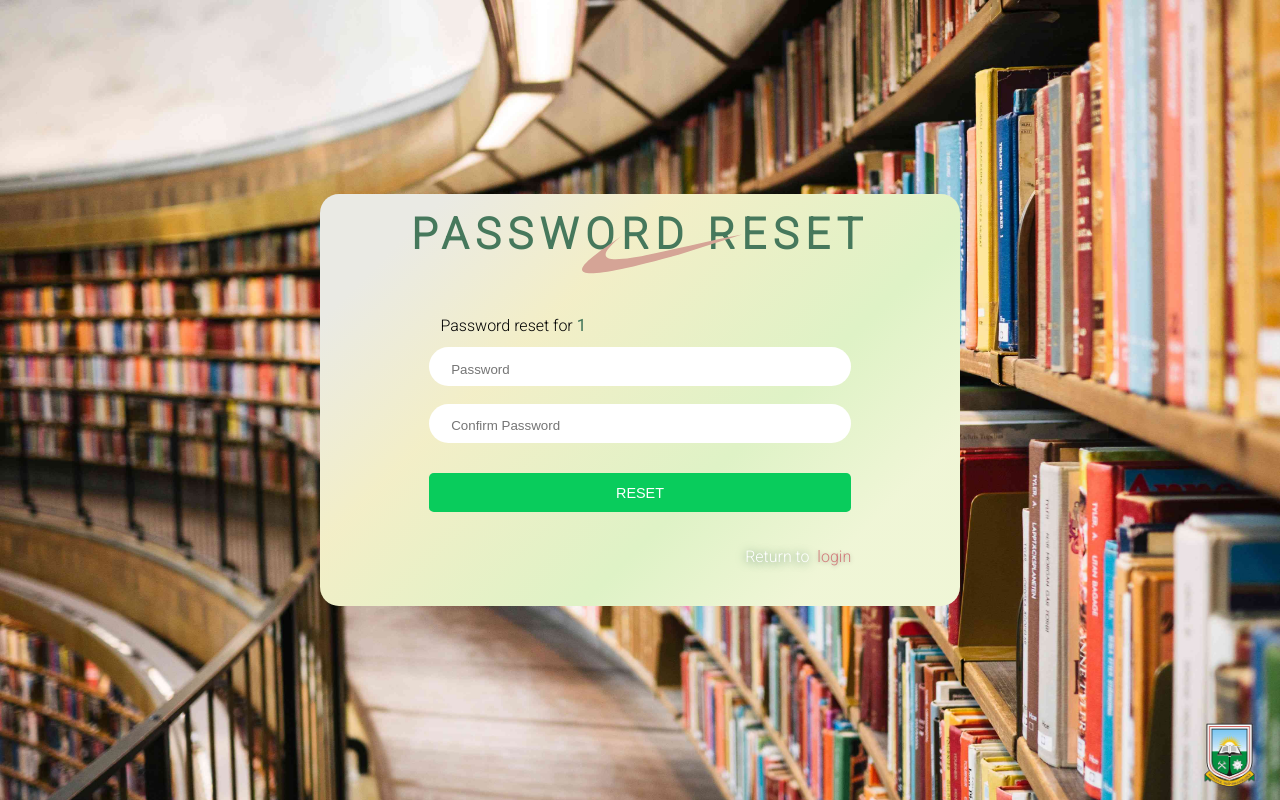
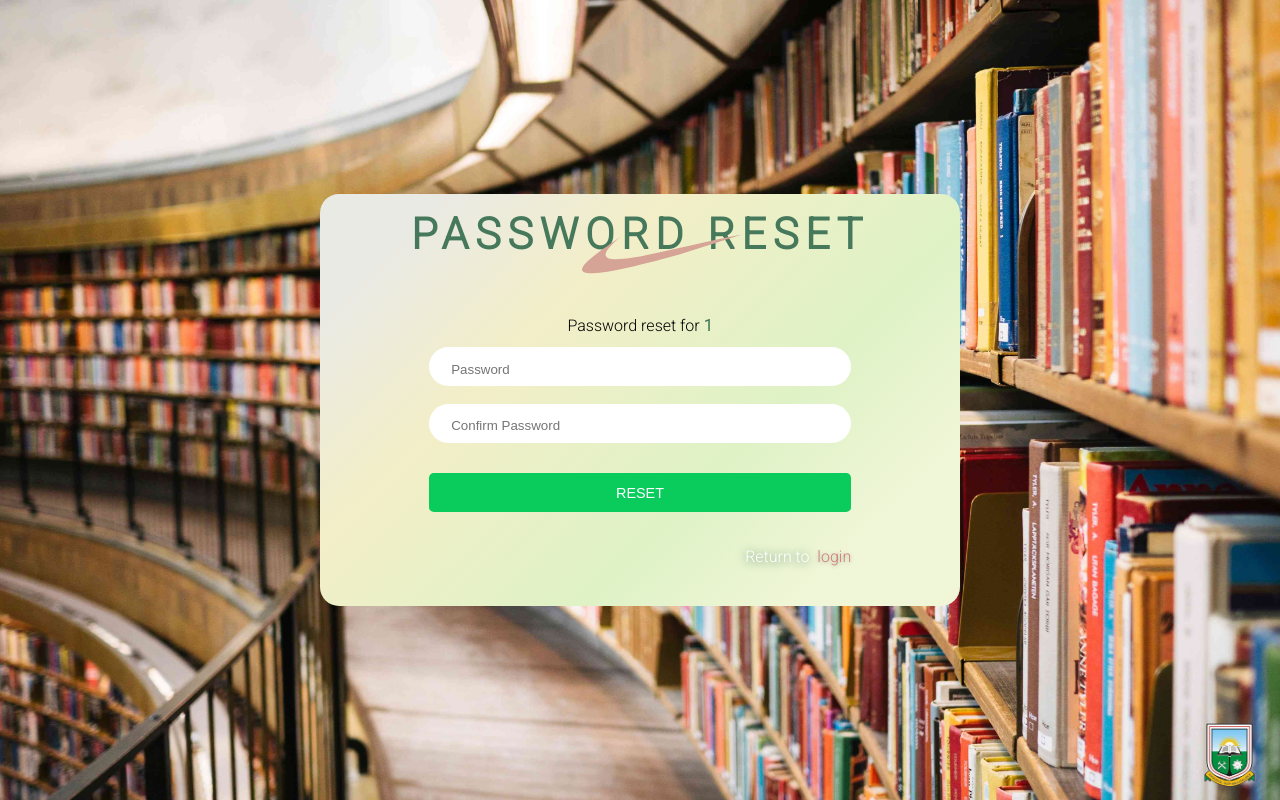
Before and after one commit to Quarcoo-arc/umat_past_questions, a React (Create React App) app: page /password-reset/1 in a window 1280 px wide. Built offline with nearby package versions, Linux system fonts and the light colour scheme; no server answers; a web font is replaced by a local one.

Commit message:
Center password reset info

```diff
--- a/src/pages/PasswordRest/PasswordReset.jsx
+++ b/src/pages/PasswordRest/PasswordReset.jsx
@@ -14,10 +14,9 @@ const PasswordReset = () => {
     >
       <form className={styles.form}>
         <div className={styles.wrapper}>
-          <div>
-            &nbsp;&nbsp;&nbsp;Password reset for{" "}
-            <span className={styles.green}>{email}</span>{" "}
-          </div>
+          <p>
+            Password reset for <span className={styles.green}>{email}</span>
+          </p>
         </div>
         <div className={styles.wrapper}>
           <input
--- a/src/pages/PasswordRest/PasswordReset.module.css
+++ b/src/pages/PasswordRest/PasswordReset.module.css
@@ -68,3 +68,8 @@
   text-decoration: none;
   font-weight: normal;
 }
+
+.wrapper > p {
+  text-align: center;
+  margin: 0 auto;
+}
```
